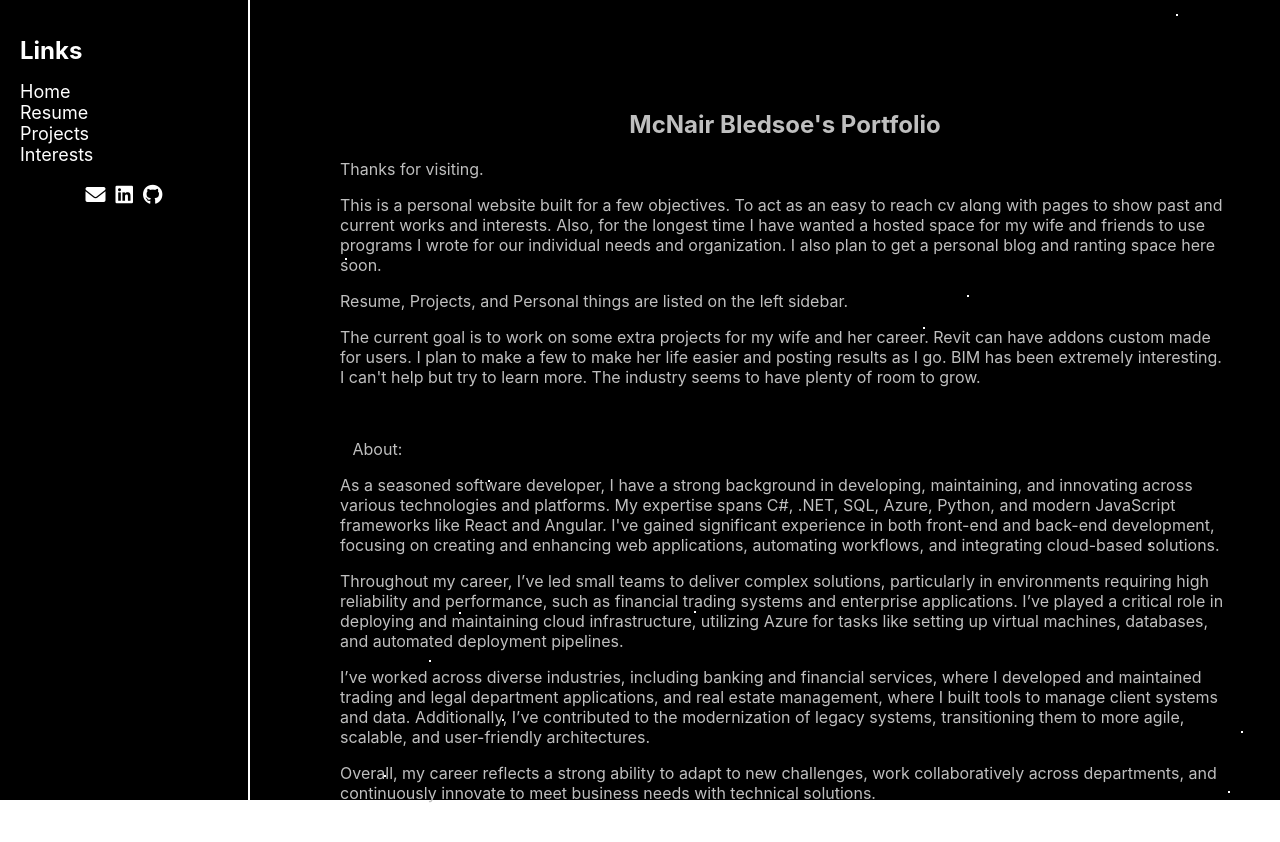
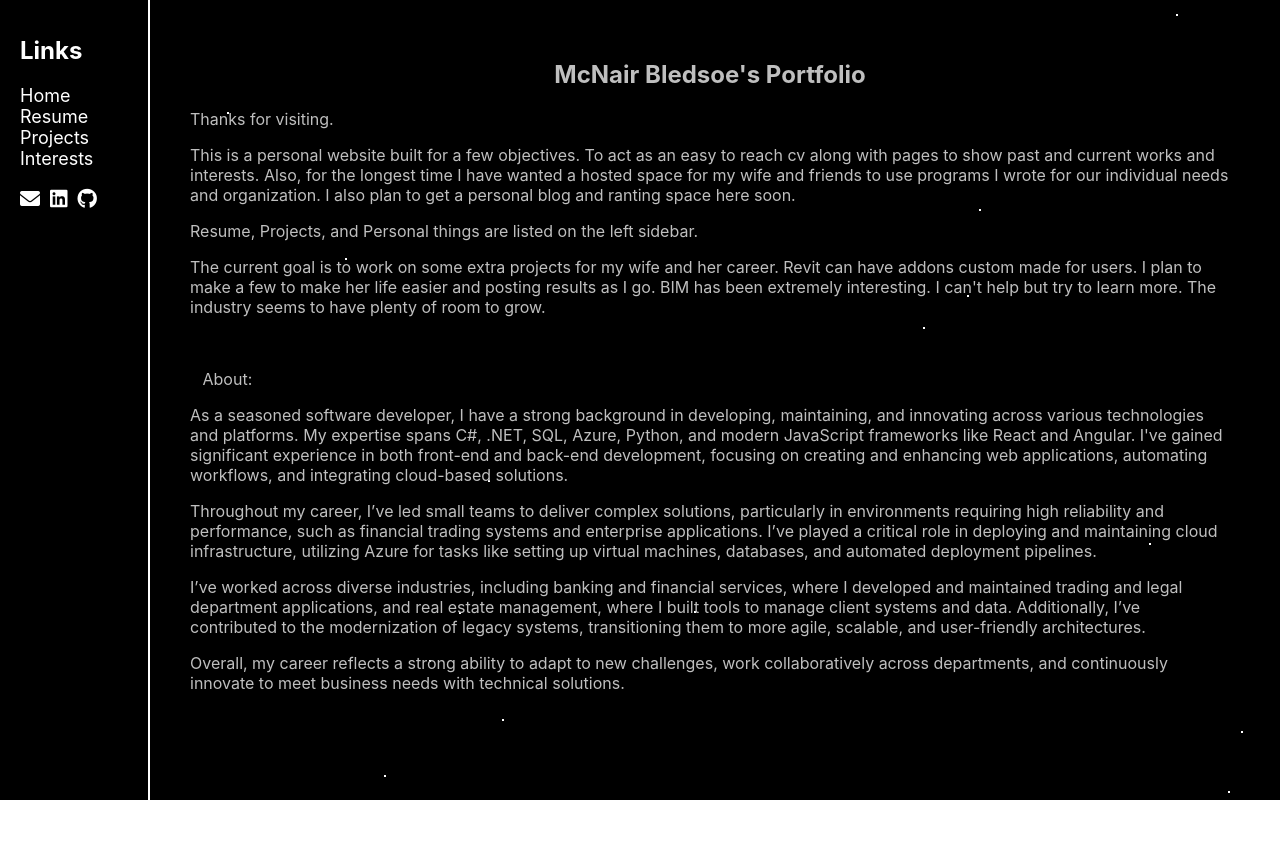
Before and after one commit to tmcnairbledsoe/mcnair-portfolio-site, a React (Create React App) app: page / in a window 1280 px wide. Shown: the top 842 px of the page. After the commit the page ends 800 px from the top, so only its background shows below. Built offline with nearby package versions, Linux system fonts and the light colour scheme.

Commit message:
sidebar update

```diff
--- a/src/components/Home.js
+++ b/src/components/Home.js
@@ -2,7 +2,7 @@ import React from "react";
 
 const Home = () => {
   return (
-    <div style={{ padding: "20px", color: "#bfbfbf", transition: "margin-left 0.3s ease", margin: "50px" }}>
+    <div style={{ padding: "20px", color: "#bfbfbf", transition: "margin-left 0.3s ease", marginRight: "50px" }}>
       <h2 style={{ textAlign: "center" }}>McNair Bledsoe's Portfolio</h2>
       <p style={{ textAlign: "left" }}>
         Thanks for visiting.
--- a/src/components/Interests.js
+++ b/src/components/Interests.js
@@ -2,7 +2,7 @@ import React from "react";
 
 const Interests = () => {
   return (
-    <div style={{ padding: "20px", color: "#bfbfbf", transition: "margin-left 0.3s ease", margin: "50px" }}>
+    <div style={{ padding: "20px", color: "#bfbfbf", transition: "margin-left 0.3s ease", marginRight: "50px" }}>
       <h2 style={{ textAlign: "center" }}>Interests</h2>
       <p style={{ textAlign: "left" }}>
         This is where I am going to post a bunch of things that interest me and my expressions about those things. Could range anywhere from rambling to images and explanations.
--- a/src/components/PixelDrop.js
+++ b/src/components/PixelDrop.js
@@ -1,5 +1,5 @@
 import React, { useState, useEffect } from "react";
-import { Link } from "react-router-dom";
+import Sidebar from "./Sidebar";
 
 const PixelDrop = ({ onSidebarToggle }) => {
   const [pixels, setPixels] = useState([]);
@@ -40,7 +40,7 @@ const PixelDrop = ({ onSidebarToggle }) => {
 
   const handleMouseEnter = () => {
     setSidebarVisible(true);
-    onSidebarToggle("250px");
+    onSidebarToggle("150px");
   };
 
   const handleMouseLeave = () => {
@@ -50,95 +50,11 @@ const PixelDrop = ({ onSidebarToggle }) => {
 
   return (
     <div style={{ display: "flex", height: "100vh" }}>
-      {/* Sidebar */}
-      <div
-        style={{
-          backgroundColor: "black",
-          color: "white",
-          width: sidebarVisible ? "250px" : "50px",
-          padding: "20px",
-          boxSizing: "border-box",
-          borderRight: "2px solid white",
-          transition: "width 0.3s ease",
-          overflow: "hidden",
-          whiteSpace: "nowrap",
-          zIndex: 3,
-          display: "flex",
-          flexDirection: "column",
-          justifyContent: "space-between",
-        }}
-        onMouseEnter={handleMouseEnter}
-        onMouseLeave={handleMouseLeave}
-      >
-        <div>
-          <h1 style={{ fontWeight: "bold", fontSize: "24px", display: sidebarVisible ? "block" : "none" }}>Links</h1>
-          <nav>
-            <ul style={{ listStyleType: "none", paddingLeft: 0 }}>
-              <li>
-                <Link
-                  to="/"
-                  style={{ color: "white", textDecoration: "none", fontSize: "18px" }}
-                >
-                  {sidebarVisible ? "Home" : "H"}
-                </Link>
-              </li>
-              <li>
-                <Link
-                  to="/resume"
-                  style={{ color: "white", textDecoration: "none", fontSize: "18px" }}
-                >
-                  {sidebarVisible ? "Resume" : "R"}
-                </Link>
-              </li>
-              <li>
-                <Link
-                  to="/projects"
-                  style={{ color: "white", textDecoration: "none", fontSize: "18px" }}
-                >
-                  {sidebarVisible ? "Projects" : "P"}
-                </Link>
-              </li>
-              <li>
-                <Link
-                  to="/interests"
-                  style={{ color: "white", textDecoration: "none", fontSize: "18px" }}
-                >
-                  {sidebarVisible ? "Interests" : "I"}
-                </Link>
-              </li>
-              <li>
-                {/* Social Media Icons */}
-                <div style={{ textAlign: "center", marginTop: "20px" }}>
-                  <a
-                    href="https://mail.google.com/mail/?view=cm&fs=1&to=tmcnairbledsoe@gmail.com"
-                    style={{ color: "white", textDecoration: "none", marginRight: "10px" }}
-                    target="_blank"
-                    rel="noopener noreferrer"
-                  >
-                    <i className="fas fa-envelope" style={{ fontSize: "20px" }}></i>
-                  </a>
-                  <a
-                    href="https://www.linkedin.com/in/thomas-bledsoe-a1272928a/"
-                    style={{ color: "white", textDecoration: "none", marginRight: "10px" }}
-                    target="_blank"
-                    rel="noopener noreferrer"
-                  >
-                    <i className="fab fa-linkedin" style={{ fontSize: "20px" }}></i>
-                  </a>
-                  <a
-                    href="https://github.com/tmcnairbledsoe"
-                    style={{ color: "white", textDecoration: "none" }}
-                    target="_blank"
-                    rel="noopener noreferrer"
-                  >
-                    <i className="fab fa-github" style={{ fontSize: "20px" }}></i>
-                  </a>
-                </div>
-              </li>
-            </ul>
-          </nav>
-        </div>
-      </div>
+      <Sidebar
+        sidebarVisible={sidebarVisible}
+        handleMouseEnter={handleMouseEnter}
+        handleMouseLeave={handleMouseLeave}
+      />
 
       {/* Pixel drop background */}
       <div
--- a/src/components/Projects.js
+++ b/src/components/Projects.js
@@ -2,7 +2,7 @@ import React from "react";
 
 const Projects = () => {
   return (
-    <div style={{ padding: "20px", color: "#bfbfbf", transition: "margin-left 0.3s ease", margin: "50px" }}>
+    <div style={{ padding: "20px", color: "#bfbfbf", transition: "margin-left 0.3s ease", marginRight: "50px" }}>
       <h2 style={{ textAlign: "center" }}>Projects</h2>
       <p style={{ textAlign: "left" }}>
         This is the projects page.
--- a/src/components/Resume.js
+++ b/src/components/Resume.js
@@ -2,7 +2,7 @@ import React from "react";
 
 const Resume = () => {
   return (
-    <div style={{ padding: '20px', fontFamily: 'Arial, sans-serif', color: '#bfbfbf', transition: "margin-left 0.3s ease", margin: "50px" }}>
+    <div style={{ padding: '20px', fontFamily: 'Arial, sans-serif', color: '#bfbfbf', transition: "margin-left 0.3s ease", marginRight: "50px" }}>
       <h1 style={{ textAlign: 'center', color: '#2873bd' }}>Thomas McNair Bledsoe</h1>
       <h3 style={{ textAlign: 'center', color: '#2873bd' }}>Software Developer</h3>
       <p style={{ textAlign: 'center' }}>Greenville, SC | tmcnairbledsoe@gmail.com | 864-804-9796</p>
--- /dev/null
+++ b/src/components/Sidebar.js
@@ -0,0 +1,112 @@
+// components/Sidebar.js
+import React from "react";
+import { Link } from "react-router-dom";
+
+const Sidebar = ({ sidebarVisible, handleMouseEnter, handleMouseLeave }) => {
+  return (
+    <div
+      style={{
+        backgroundColor: "black",
+        color: "white",
+        width: sidebarVisible ? "150px" : "50px",
+        padding: "20px",
+        boxSizing: "border-box",
+        borderRight: "2px solid white",
+        transition: "width 0.3s ease",
+        overflow: "hidden",
+        whiteSpace: "nowrap",
+        zIndex: 3,
+        display: "flex",
+        flexDirection: "column",
+        justifyContent: "space-between",
+        alignItems: sidebarVisible ? "flex-start" : "center",
+      }}
+      onMouseEnter={handleMouseEnter}
+      onMouseLeave={handleMouseLeave}
+    >
+      <div>
+        {/* Hamburger Menu Icon */}
+        {!sidebarVisible && (
+          <div style={{ cursor: "pointer" }}>
+            <i className="fas fa-bars" style={{ fontSize: "24px" }}></i>
+          </div>
+        )}
+
+        {/* Sidebar Content */}
+        {sidebarVisible && (
+          <>
+            <h1 style={{ fontWeight: "bold", fontSize: "24px", marginBottom: "20px" }}>Links</h1>
+            <nav>
+              <ul style={{ listStyleType: "none", paddingLeft: 0 }}>
+                <li>
+                  <Link
+                    to="/"
+                    style={{ color: "white", textDecoration: "none", fontSize: "18px" }}
+                  >
+                    Home
+                  </Link>
+                </li>
+                <li>
+                  <Link
+                    to="/resume"
+                    style={{ color: "white", textDecoration: "none", fontSize: "18px" }}
+                  >
+                    Resume
+                  </Link>
+                </li>
+                <li>
+                  <Link
+                    to="/projects"
+                    style={{ color: "white", textDecoration: "none", fontSize: "18px" }}
+                  >
+                    Projects
+                  </Link>
+                </li>
+                <li>
+                  <Link
+                    to="/interests"
+                    style={{ color: "white", textDecoration: "none", fontSize: "18px" }}
+                  >
+                    Interests
+                  </Link>
+                </li>
+                <li>
+                    {/* Social Media Icons */}
+                    {sidebarVisible && (
+                    <div style={{ textAlign: "center", marginTop: "20px" }}>
+                        <a
+                        href="mailto:tmcnairbledsoe@gmail.com"
+                        style={{ color: "white", textDecoration: "none", marginRight: "10px" }}
+                        target="_self"
+                        >
+                        <i className="fas fa-envelope" style={{ fontSize: "20px" }}></i>
+                        </a>
+                        <a
+                        href="https://www.linkedin.com/in/thomas-bledsoe-a1272928a/"
+                        style={{ color: "white", textDecoration: "none", marginRight: "10px" }}
+                        target="_blank"
+                        rel="noopener noreferrer"
+                        >
+                        <i className="fab fa-linkedin" style={{ fontSize: "20px" }}></i>
+                        </a>
+                        <a
+                        href="https://github.com/tmcnairbledsoe"
+                        style={{ color: "white", textDecoration: "none" }}
+                        target="_blank"
+                        rel="noopener noreferrer"
+                        >
+                        <i className="fab fa-github" style={{ fontSize: "20px" }}></i>
+                        </a>
+                    </div>
+                    )}
+                </li>
+              </ul>
+            </nav>
+          </>
+        )}
+      </div>
+    </div>
+  );
+};
+
+export default Sidebar;
```
